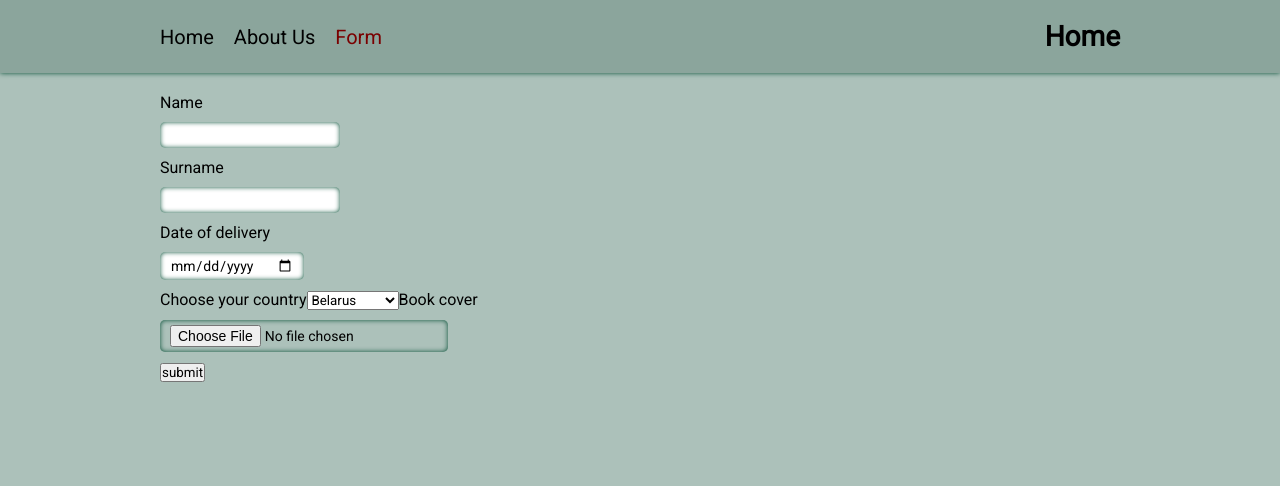
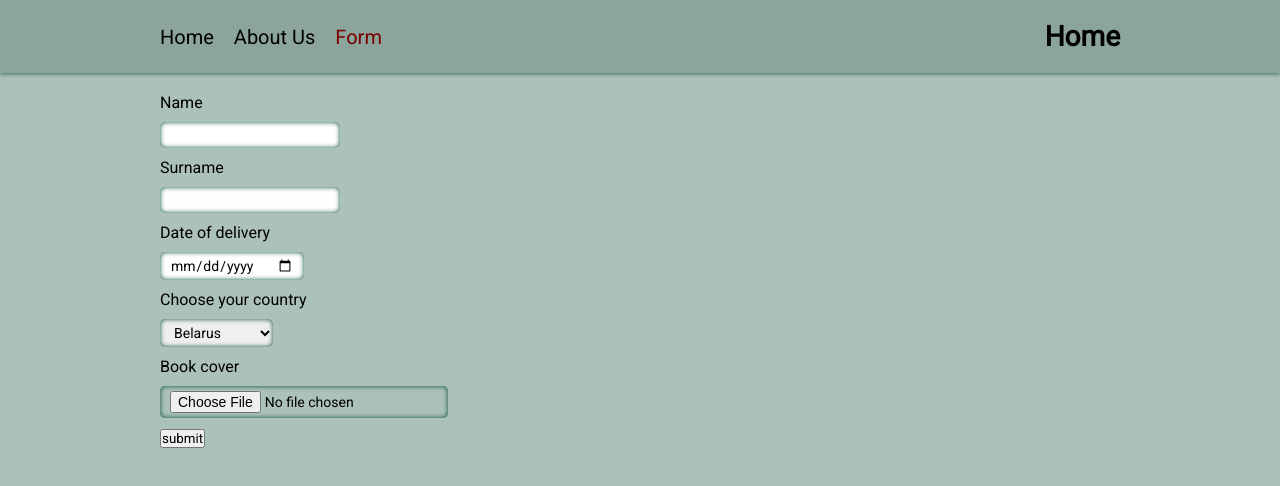
Before and after one commit to Tatiana-312/react2023q1, a React (Vite) app in the folder react-components/: page /form in a window 1280 px wide. Shown: the top 486 px of the page. Built offline with nearby package versions, Linux system fonts and the light colour scheme.

Commit message:
feat: add stiles for Select

```diff
--- a/react-components/src/components/Select/Select.module.css
+++ b/react-components/src/components/Select/Select.module.css
@@ -0,0 +1,13 @@
+.select__country {
+  display: block;
+  margin: 10px 0px;
+  padding: 5px 10px;
+  font-size: 14px;
+  border: none;
+  border-radius: 5px;
+  box-shadow: inset 0 0 5px rgb(5 78 53);
+}
+
+.select__country:focus {
+  outline: none;
+}
```
